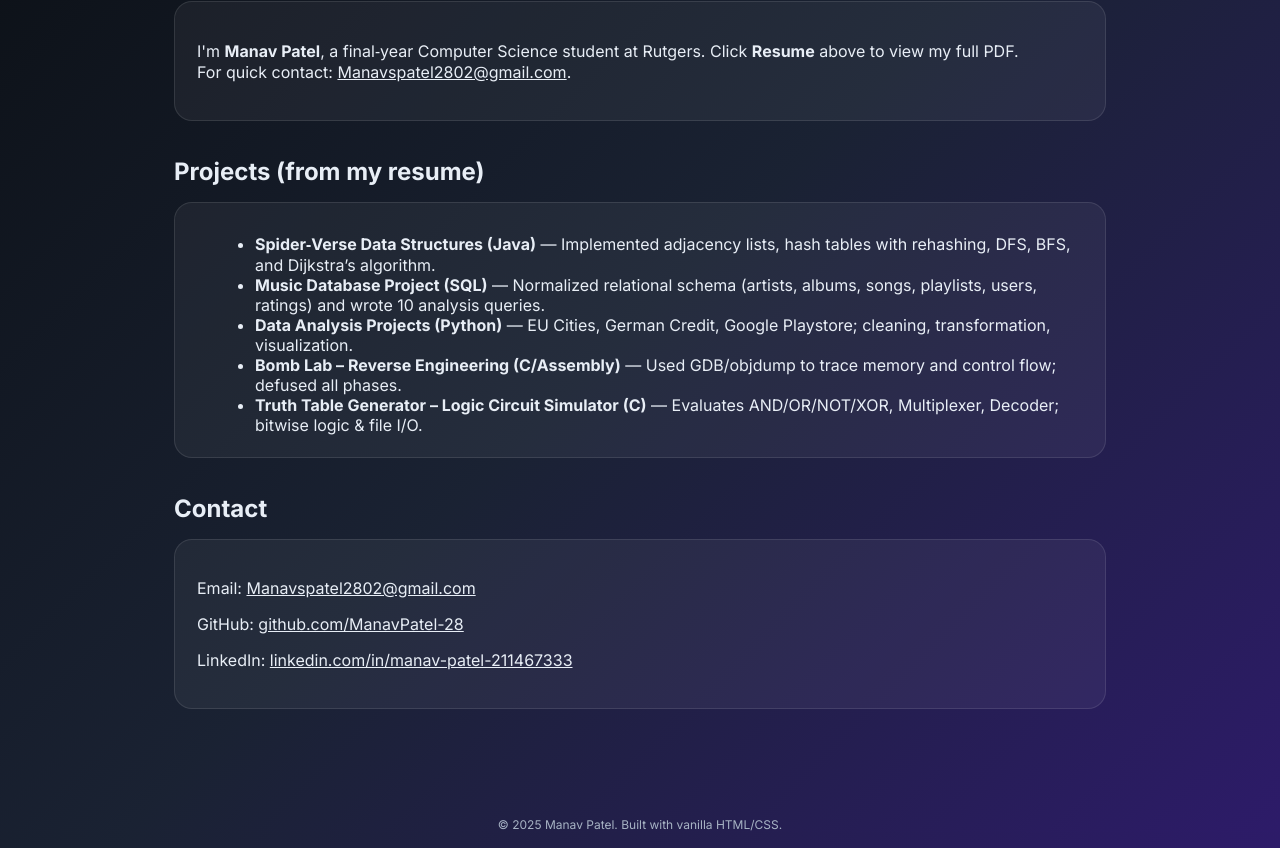
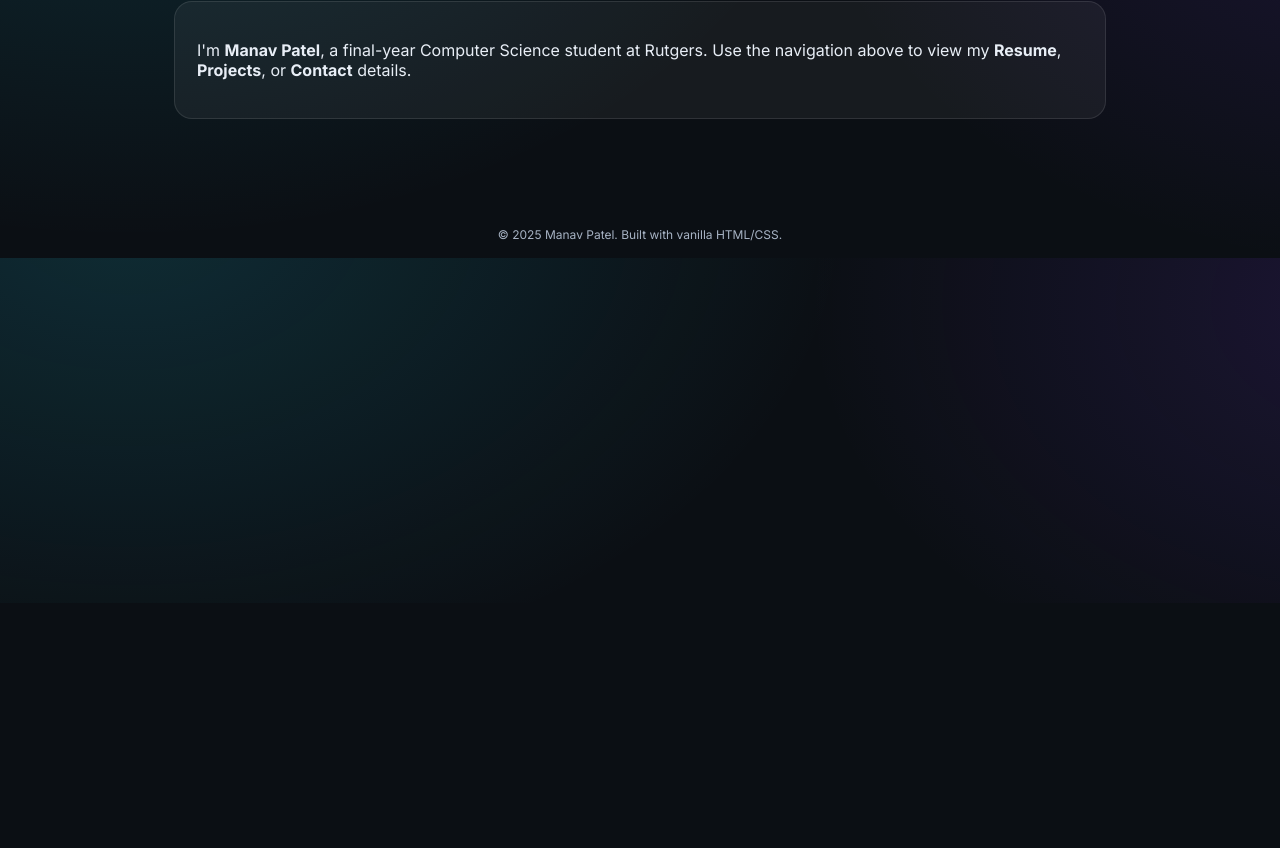
Before and after one commit to ManavPatel-28/ManavPatel-28.github.io, a plain HTML site: page index.html in a window 1280 px wide. Shown: the part 197-1045 px from the top of the page. After the commit the page ends 800 px from the top, so only its background shows below. Drawn offline with Linux system fonts and the light colour scheme.

Commit message:
Update index.html

```diff
--- a/index.html
+++ b/index.html
@@ -12,7 +12,9 @@
     :root{ --bg:#0b0f14; --text:#e8eef6; --muted:#a7b3c4; --ring:0 0 0 3px rgba(124,58,237,.25); }
     *{box-sizing:border-box}
     html,body{margin:0;
-      background: linear-gradient(135deg, #0b0f14 0%, #1a2233 50%, #2d1b69 100%);
+      background:radial-gradient(1200px 800px at 10% -10%,rgba(34,211,238,.15),transparent 60%),
+                 radial-gradient(1000px 700px at 110% 10%,rgba(124,58,237,.15),transparent 60%),
+                 var(--bg);
       color:var(--text);
       font-family:Inter,system-ui,-apple-system,Segoe UI,Roboto,"Helvetica Neue",Arial,sans-serif}
     a{color:inherit}
@@ -37,8 +39,8 @@
         <strong>Manav Patel</strong>
         <div class="nav-links">
           <a class="chip" href="Resume.pdf" target="_blank" rel="noreferrer">Resume</a>
-          <a class="chip" href="#projects">Projects</a>
-          <a class="chip" href="mailto:Manavspatel2802@gmail.com">Contact</a>
+          <a class="chip" href="projects.html">Projects</a>
+          <a class="chip" href="contact.html">Contact</a>
           <a class="chip" href="https://github.com/ManavPatel-28" target="_blank" rel="noreferrer">GitHub</a>
           <a class="chip" href="https://www.linkedin.com/in/manav-patel-211467333" target="_blank" rel="noreferrer">LinkedIn</a>
         </div>
@@ -50,30 +52,7 @@
     <section id="intro">
       <h1>Hello!</h1>
       <div class="card">
-        <p>I'm <strong>Manav Patel</strong>, a final‑year Computer Science student at Rutgers. Click <strong>Resume</strong> above to view my full PDF. <br>
-        For quick contact: <a href="mailto:Manavspatel2802@gmail.com">Manavspatel2802@gmail.com</a>.</p>
-      </div>
-    </section>
-
-    <section id="projects">
-      <h2>Projects (from my resume)</h2>
-      <div class="card">
-        <ul>
-          <li><strong>Spider‑Verse Data Structures (Java)</strong> — Implemented adjacency lists, hash tables with rehashing, DFS, BFS, and Dijkstra’s algorithm.</li>
-          <li><strong>Music Database Project (SQL)</strong> — Normalized relational schema (artists, albums, songs, playlists, users, ratings) and wrote 10 analysis queries.</li>
-          <li><strong>Data Analysis Projects (Python)</strong> — EU Cities, German Credit, Google Playstore; cleaning, transformation, visualization.</li>
-          <li><strong>Bomb Lab – Reverse Engineering (C/Assembly)</strong> — Used GDB/objdump to trace memory and control flow; defused all phases.</li>
-          <li><strong>Truth Table Generator – Logic Circuit Simulator (C)</strong> — Evaluates AND/OR/NOT/XOR, Multiplexer, Decoder; bitwise logic & file I/O.</li>
-        </ul>
-      </div>
-    </section>
-
-    <section id="contact">
-      <h2>Contact</h2>
-      <div class="card">
-        <p>Email: <a href="mailto:Manavspatel2802@gmail.com">Manavspatel2802@gmail.com</a></p>
-        <p>GitHub: <a href="https://github.com/ManavPatel-28" target="_blank">github.com/ManavPatel-28</a></p>
-        <p>LinkedIn: <a href="https://www.linkedin.com/in/manav-patel-211467333" target="_blank">linkedin.com/in/manav-patel-211467333</a></p>
+        <p>I'm <strong>Manav Patel</strong>, a final-year Computer Science student at Rutgers. Use the navigation above to view my <strong>Resume</strong>, <strong>Projects</strong>, or <strong>Contact</strong> details.</p>
       </div>
     </section>
   </main>
```
